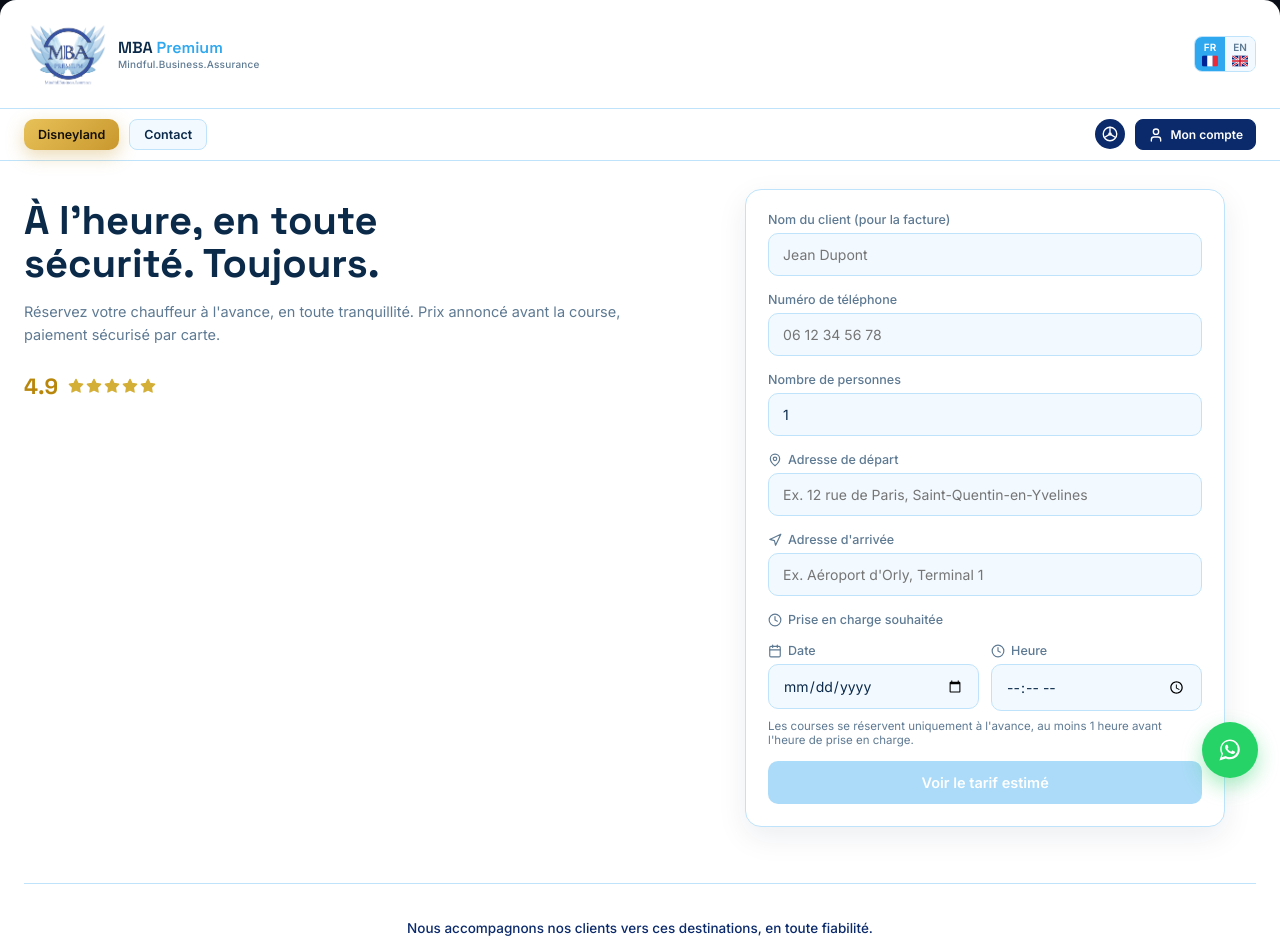
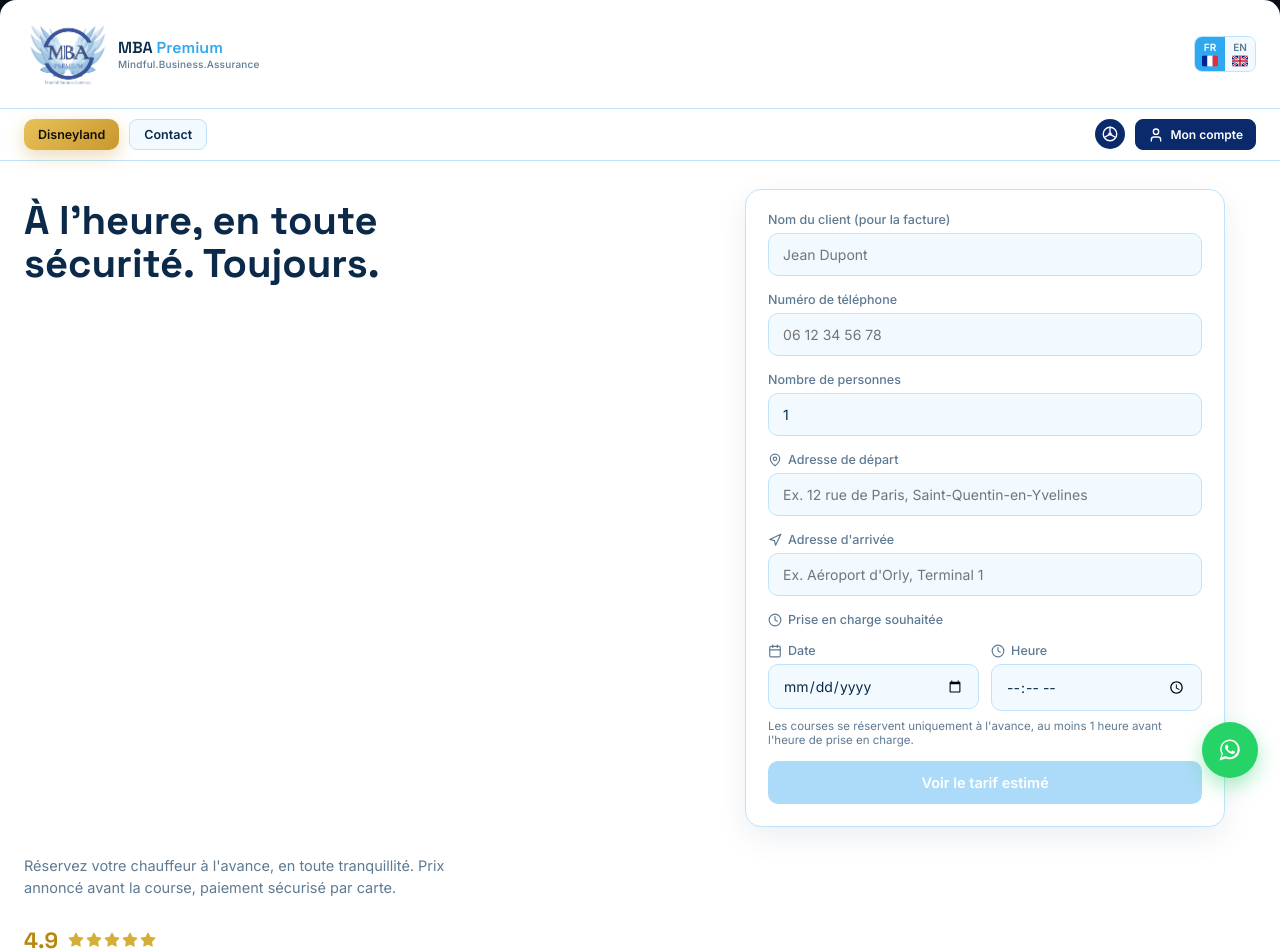
Before and after one commit to MBApremium/mba-premium-vtc, a React (Vite) app: page / in a window 1280 px wide. Shown: the top 952 px of the page. Built offline with nearby package versions, Linux system fonts and the light colour scheme; no server answers; the database is empty.

Commit message:
Add footer to hero section with rating display

```diff
--- a/src/App.jsx
+++ b/src/App.jsx
@@ -1039,6 +1039,12 @@ function Home({ driver, onBook, onTrack, bookings, trip, setTrip, onNext }) {
       <section className="vtc-hero vtc-hero-with-form">
         <div className="vtc-hero-copy">
           <h1>{t("heroTitleLine1")} <br />{t("heroTitleLine2")}</h1>
+        </div>
+
+        <Booking trip={trip} setTrip={setTrip} onNext={onNext} embedded />
+      </section>
+
+      <div className="vtc-hero-footer">
         <p className="vtc-sub">
           {t("heroSub")}
         </p>
@@ -1052,9 +1058,6 @@ function Home({ driver, onBook, onTrack, bookings, trip, setTrip, onNext }) {
           </span>
         </div>
       </div>
-
-        <Booking trip={trip} setTrip={setTrip} onNext={onNext} embedded />
-      </section>
 
       <TrustSection t={t} />
     </div>
@@ -2733,6 +2736,8 @@ function Style() {
       .vtc-hero { display: grid; grid-template-columns: 1.1fr 0.9fr; gap: 28px; align-items: start; }
       @media (max-width: 720px) { .vtc-hero { grid-template-columns: 1fr; } }
       .vtc-panel-embedded { max-width: 100%; margin: 0; padding: 22px; background: #FFFFFF; border: 1px solid var(--vtc-border); border-radius: 16px; box-shadow: 0 10px 30px rgba(11,42,74,0.08); }
+      .vtc-hero-footer { margin-top: 28px; }
+      .vtc-hero-footer .vtc-sub { max-width: 480px; }
 
       .vtc-search-bar {
         display: flex; align-items: center; gap: 14px; width: 100%; max-width: 420px;
```
Lines whose indentation alone changed are shown as unchanged.
